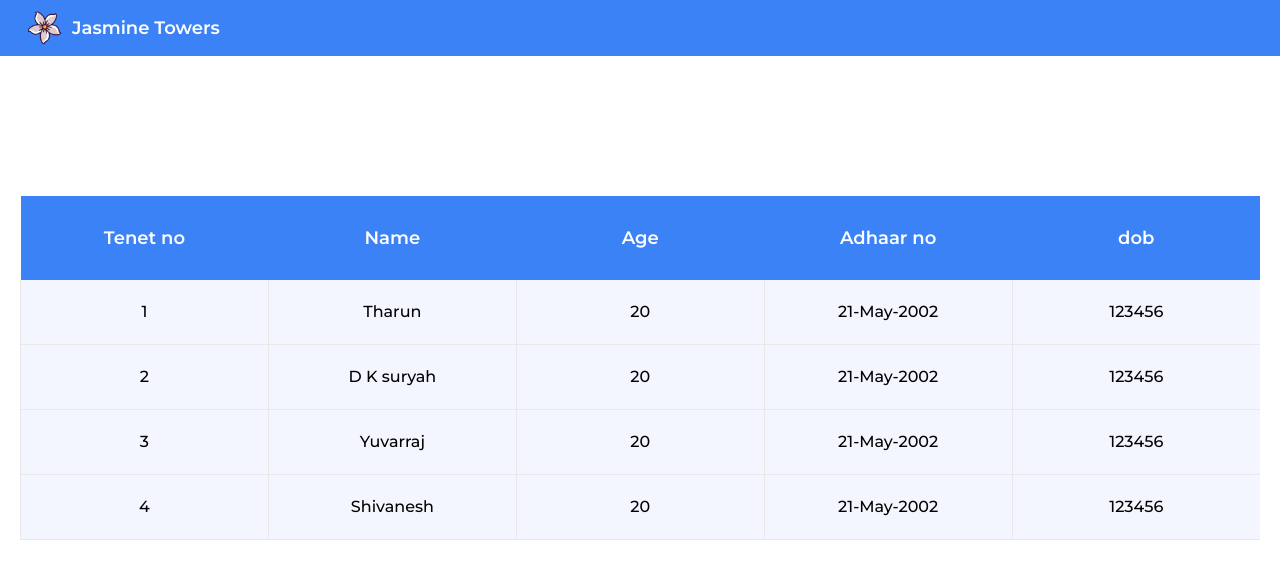
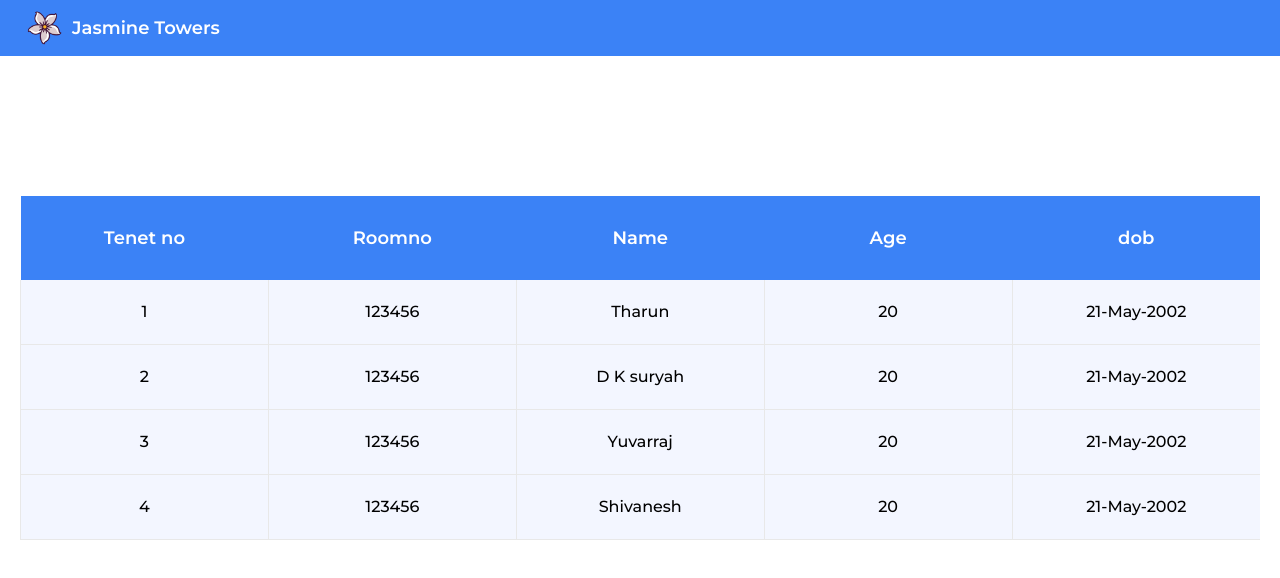
Before and after one commit to bryce-poeter/apartment-management-system-dbms, a React (Create React App) app in the folder client/: page /admin/tenantdetails in a window 1280 px wide. Shown: the top 578 px of the page. Built offline with nearby package versions, Linux system fonts and the light colour scheme.

Commit message:
added auth

```diff
--- a/client/src/App.jsx
+++ b/client/src/App.jsx
@@ -21,6 +21,8 @@ import axios from "axios";
 // import Lorem from "./components/Lorem";
 
 function App() {
+  const [userid, setUserid] = useState("");
+
   const forAdminBox = [
     { "Total Owner": 59 },
     { "Total Tenant": 39 },
@@ -52,13 +54,21 @@ function App() {
   useEffect(() => {
     console.log(whom);
     if (
+      userid.toUpperCase().charAt(0) === "A" ||
+      userid.toUpperCase().charAt(0) === "T" ||
+      userid.toUpperCase().charAt(0) === "E" ||
+      userid.toUpperCase().charAt(0) === "O"
+    ) {
+      if (
         whom === "admin" ||
         whom === "employee" ||
         whom === "tenant" ||
         whom === "owner"
       ) {
         axios
-        .get(`http://10.1.204.225:5000/dashboard/${whom}`)
+          .post(`http://10.1.204.225:5000/dashboard/${whom}`, {
+            userid: userid,
+          })
           .then((res) => {
             if (whom === "admin") {
               forAdminBox[0]["Total Owner"] = res.data.totalowner;
@@ -82,18 +92,21 @@ function App() {
               console.log(employeeBox);
             }
             if (whom === "tenant") {
-            // forTenantBox[0]["tenant id"] = ;
-            // forTenantBox[1]["Tenant Name"] = ;
-            // forTenantBox[2]["Tenant age"] = ;
-            // forTenantBox[3]["No. of members in Family"] = ;
-            // forTenantBox[4].dob = ;
-            // forTenantBox[5]["Adhaar number"] = ;
-            setTenantBox(forTenantBox);
+              console.log(res);
+
+              // // forTenantBox[0]["tenant id"] = ;
+              // // forTenantBox[1]["Tenant Name"] = ;
+              // // forTenantBox[2]["Tenant age"] = ;
+              // // forTenantBox[3]["No. of members in Family"] = ;
+              // // forTenantBox[4].dob = ;
+              // // forTenantBox[5]["Adhaar number"] = ;
+              // setTenantBox(forTenantBox);
             }
           })
           .catch((err) => {
             console.log(err);
           });
+      }
     }
   }, [whom]);
 
@@ -116,12 +129,12 @@ function App() {
 
   const forOwner = ["Rent details", "Tenant details", "Complaint"];
 
-  const header = ["Tenet no", "Name", "Age", "Adhaar no", "dob"];
+  const header = ["Tenet no", "Roomno", "Name", "Age", "dob"];
   const tenetData = [
-    { tno: 1, name: "Tharun", age: 20, adhaar: 123456, dob: "21-May-2002" },
-    { tno: 2, name: "D K suryah", age: 20, adhaar: 123456, dob: "21-May-2002" },
-    { tno: 3, name: "Yuvarraj", age: 20, adhaar: 123456, dob: "21-May-2002" },
-    { tno: 4, name: "Shivanesh", age: 20, adhaar: 123456, dob: "21-May-2002" },
+    { tno: 1, name: "Tharun", age: 20, roomno: 123456, dob: "21-May-2002" },
+    { tno: 2, name: "D K suryah", age: 20, roomno: 123456, dob: "21-May-2002" },
+    { tno: 3, name: "Yuvarraj", age: 20, roomno: 123456, dob: "21-May-2002" },
+    { tno: 4, name: "Shivanesh", age: 20, roomno: 123456, dob: "21-May-2002" },
   ];
 
   const oHeader = ["Owner Id", "Name", "Age", "Adhaar no", "dob"];
@@ -255,6 +268,8 @@ function App() {
           path="/"
           element={
             <Auth
+              userid={userid}
+              setUserid={setUserid}
               isAuth={isAuth}
               setIsAuth={setIsAuth}
               whom={whom}
--- a/client/src/components/Auth.jsx
+++ b/client/src/components/Auth.jsx
@@ -50,10 +50,15 @@ function Auth(props) {
         password: password,
       })
       .then((res) => {
+        console.log("Res", res);
+        console.log("res", res);
+        if (res.data.access === "granted") {
           props.setWhom(res.data.user);
           console.log(res.data.user);
+          // if()
           if (res.data.user === "employee") {
             props.setIsAuth(true);
+            props.setUserid(userId);
             nav("/employee");
             // window.addEventListener("popstate", function () {
             //   this.history.forward();
@@ -61,6 +66,7 @@ function Auth(props) {
           }
           if (res.data.user === "admin") {
             props.setIsAuth(true);
+            props.setUserid(userId);
             nav("/admin");
             // window.addEventListener("popstate", function () {
             //   this.history.forward();
@@ -68,6 +74,7 @@ function Auth(props) {
           }
           if (res.data.user === "tenant") {
             props.setIsAuth(true);
+            props.setUserid(userId);
             nav("/tenant");
             // window.addEventListener("popstate", function () {
             //   this.history.forward();
@@ -75,6 +82,7 @@ function Auth(props) {
           }
           if (res.data.user === "owner") {
             props.setIsAuth(true);
+            props.setUserid(userId);
             nav("/owner");
             // window.addEventListener("popstate", function () {
             //   this.history.forward();
@@ -83,6 +91,10 @@ function Auth(props) {
           if (res.data.user === "unknown") {
             setIsName(false);
           } else if (res.data.user === "passunknown") {
+            setIsPassword(false);
+          }
+        } else {
+          setIsName(false);
           setIsPassword(false);
         }
       })
--- /dev/null
+++ b/client/src/components/CreatingTenant.jsx
@@ -0,0 +1,7 @@
+import React from "react";
+
+function CreatingTenant() {
+  return <div>CreatingTenant</div>;
+}
+
+export default CreatingTenant;
--- a/client/src/components/Header.jsx
+++ b/client/src/components/Header.jsx
@@ -42,7 +42,7 @@ function Header(props) {
           style={{
             transform: hamActive ? "translateX(0px)" : "translateX(-300px)",
           }}
-          className="md:hidden fixed left-0 top-14 transition-all duration-400 ease-linear w-[200px] h-full rounded-r-md text-base bg-blue-200 p-3 z-50"
+          className="md:hidden min-h-full fixed left-0 top-14 transition-all duration-400 ease-linear w-[200px] rounded-r-md text-base bg-blue-200 p-3 z-50"
         >
           <ul className="font-semibold">
             {props.forHam &&
--- a/client/src/components/TenantDetails.jsx
+++ b/client/src/components/TenantDetails.jsx
@@ -62,6 +62,19 @@ function TenantDetails(props) {
                               border-b border-l border-[#E8E8E8]
                               "
                         >
+                          {ele.roomno}
+                        </td>
+                        <td
+                          className="
+                              text-center text-dark
+                              font-medium
+                              text-base
+                              py-5
+                              px-2
+                              bg-[#F3F6FF]
+                              border-b border-l border-[#E8E8E8]
+                              "
+                        >
                           {ele.name}
                         </td>
                         <td
@@ -90,19 +103,6 @@ function TenantDetails(props) {
                         >
                           {ele.dob}
                         </td>
-                        <td
-                          className="
-                              text-center text-dark
-                              font-medium
-                              text-base
-                              py-5
-                              px-2
-                              bg-[#F3F6FF]
-                              border-b border-l border-[#E8E8E8]
-                              "
-                        >
-                          {ele.adhaar}
-                        </td>
                       </tr>
                     );
                   })}
```
Lines whose indentation alone changed are shown as unchanged.
